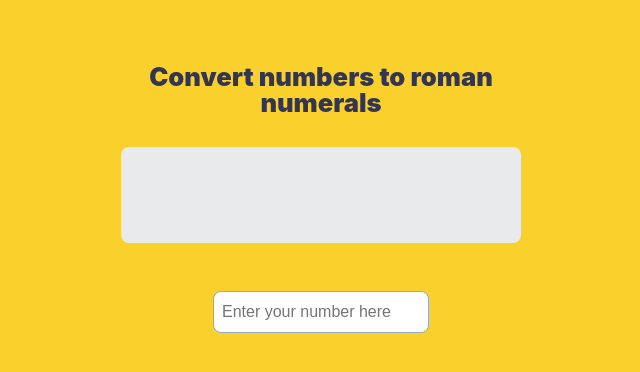
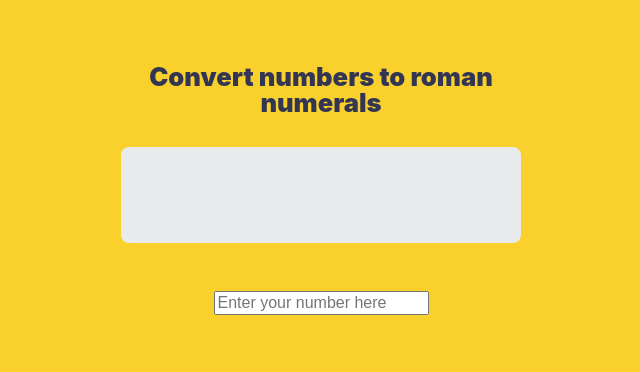
Before and after one commit to thislekan/glowing-octo-palm-tree, a Next.js app: page / in a window 1280 px wide. Shown: the top 372 px of the page, without its empty margins (319-959 px from the left). Built offline with nearby package versions, Linux system fonts and the light colour scheme.

Commit message:
- add more styles to input component

```diff
--- a/styles/input.module.scss
+++ b/styles/input.module.scss
@@ -1,5 +1,10 @@
 .inputComponent {
-  input {
+  display: flex;
+  flex-direction: column;
+  align-items: center;
+  justify-content: center;
+
+  &__inputField {
     height: 2.6rem;
     width: 13.5rem;
     border-radius: 0.5rem;
@@ -7,4 +12,12 @@
     outline: none;
     padding: 0 0.5rem;
   }
+
+  &__warning {
+    margin-bottom: 1rem;
+    font-family: -apple-system, BlinkMacSystemFont, Segoe UI, Roboto, Oxygen,
+      Ubuntu, Cantarell, Fira Sans, Droid Sans, Helvetica Neue, sans-serif;
+    font-size: 1.4rem;
+    color: #a32525;
+  }
 }
```
